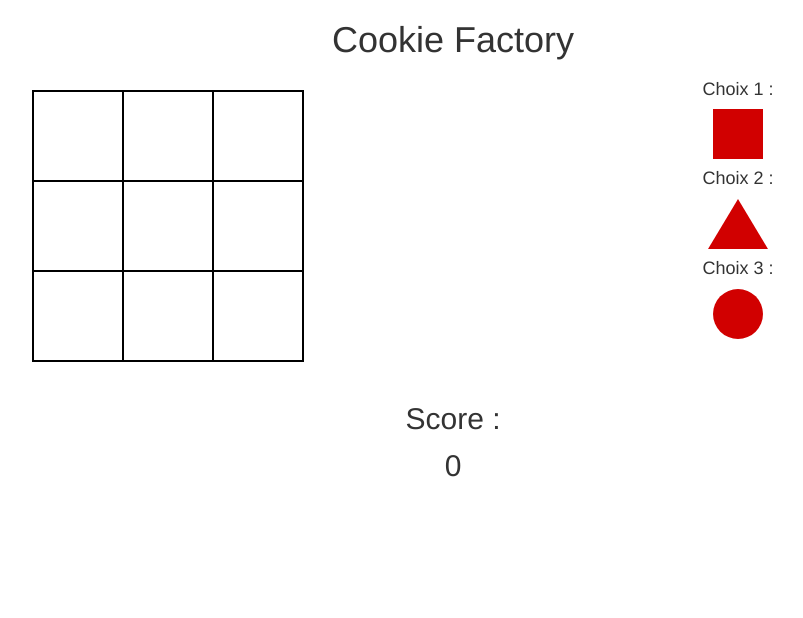
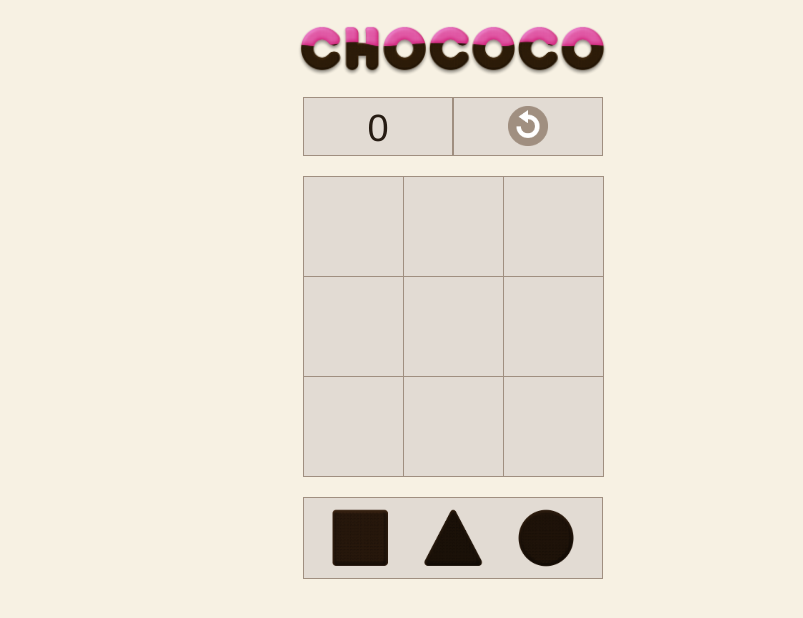
Before and after one commit to lauthieb/chococo, a website: page index.html in a window 1280 px wide. Shown: the whole page, without its empty margins (187-990 px from the left). Drawn offline with Linux system fonts and the light colour scheme.

Commit message:
Ajout design

```diff
--- a/index.html
+++ b/index.html
@@ -4,29 +4,27 @@
         <meta charset="UTF-8">
         <link rel="stylesheet" href="libraries/bootstrap/dist/css/bootstrap.css" charset="utf-8">
         <link rel="stylesheet" href="styles/main.css" charset="utf-8">
-        <title>Cookie Factory</title>
+        <title>Chococo</title>
     </head>
     <body>
         <div class="container">
-            <h1>Cookie Factory</h1>
-            <div class="raw">
-                <div class="col-xs-6">
-                    <table id="board"></table>
+            <div id="titre">
+                <img src="images/chococo.png" width="310">
+            </div>
+            <div id="menus">
+                <div id="menu1">
+                    <div id="score"></div>
                 </div>
-                <div class="col-xs-6">
-                    <h4>Choix 1 : </h4>
-                    <div id="choice1"></div>
-                    <h4>Choix 2 : </h4>
-                    <div id="choice2"></div>
-                    <h4>Choix 3 : </h4>
-                    <div id="choice3"></div>
+                <div id="menu2">
+                    <img src="images/replay.png" width="40" id="replay">
                 </div>
             </div>
-            <div class="raw">
-                <div class="col-xs-12">
-                    <h2>Score : </h2>
-                    <div id="score"></div>
-                </div>
+            <table id="board">
+            </table>
+            <div id="choices">
+                <div id="choice1"></div>
+                <div id="choice2"></div>
+                <div id="choice3"></div>
             </div>
         </div>
 
--- a/scripts/main.js
+++ b/scripts/main.js
@@ -14,12 +14,15 @@ function initBoard () {
             td.attr('id', i + '' + j);
             td.on('click', function() {
                 if (choice != null && idChoice != null && $(this).children().length == 0) {
-                    var shape = $('<div></div>');
+                    var shape = $('<img></img>');
                     shape.attr('class', choice);
+                    shape.attr('src', 'images/' + choice + '.png');
                     $(this).append(shape);
 
-                    var shape = $('<div></div>');
-                    shape.attr('class', randomizeShape());
+                    var shape = $('<img></img>');
+                    var randomShape = randomizeShape();
+                    shape.attr('class', randomShape);
+                    shape.attr('src', 'images/' + randomShape + '.png');
 
                     $(idChoice).find('>:first-child').remove();
                     $(idChoice).append(shape);
@@ -35,24 +38,30 @@ function initBoard () {
 }
 
 function initChoices () {
-    var shape1 = $('<div></div>');
-    shape1.attr('class', randomizeShape());
+    var shape1 = $('<img></img>');
+    var randomShape1 = randomizeShape();
+    shape1.attr('class', randomShape1);
+    shape1.attr('src', 'images/' + randomShape1 + '.png');
     $('#choice1').append(shape1);
     $('#choice1').on('click', function() {
         choice = $(this).find('>:first-child').attr('class');
         idChoice = '#choice1';
     });
 
-    var shape2 = $('<div></div>');
-    shape2.attr('class', randomizeShape());
+    var shape2 = $('<img></img>');
+    var randomShape2 = randomizeShape();
+    shape2.attr('class', randomShape2);
+    shape2.attr('src', 'images/' + randomShape2 + '.png');
     $('#choice2').append(shape2);
     $('#choice2').on('click', function() {
         choice = $(this).find('>:first-child').attr('class');
         idChoice = '#choice2';
     });
 
-    var shape3 = $('<div></div>');
-    shape3.attr('class', randomizeShape());
+    var shape3 = $('<img></img>');
+    var randomShape3 = randomizeShape();
+    shape3.attr('class', randomShape3);
+    shape3.attr('src', 'images/' + randomShape3 + '.png');
     $('#choice3').append(shape3);
     $('#choice3').on('click', function() {
         choice = $(this).find('>:first-child').attr('class');
--- a/scripts/shapes.js
+++ b/scripts/shapes.js
@@ -1,4 +1,4 @@
-var shapes = ['c-b', 's-b', 't-b', 'c-y', 's-y', 't-y', 'c-r', 's-r', 't-r'];
+var shapes = ['c-w', 's-w', 't-w', 'c-m', 's-m', 't-m', 'c-b', 's-b', 't-b'];
 
 function randomizeShape() {
     return shapes[Math.floor(Math.random()*shapes.length)];
--- a/styles/main.css
+++ b/styles/main.css
@@ -1,3 +1,7 @@
+body {
+    background-color: #f7f1e3;
+}
+
 .container {
     text-align: center;
 }
@@ -8,104 +12,129 @@ table {
 }
 
 td {
-    border: 2px solid black;
-    width: 90px;
-    height: 90px;
+    border: 1px solid #a08f80;
+    width: 100px;
+    background: #e2dbd3;
+    height: 100px;
+}
+
+#titre {
+    width: 310px;
+    margin: 22px auto;
+}
+
+#replay {
+    vertical-align: bottom;
+    margin-top: 8px;
+}
+
+#choices {
+    border: 1px solid #a08f80;
+    width: 300px;
+    margin: 0 auto;
+    display: table;
+    background: #e2dbd3;
+    padding: 10px;
+}
+
+#menus {
+    width: 300px;
+    margin: 0 auto;
+    display: table;
+}
+
+#menu1 {
+    border: 1px solid #a08f80;
+    width: 150px;
+    margin: 0 auto;
+    display: table-cell;
+    background: #e2dbd3;
+}
+
+#menu2 {
+    border: 1px solid #a08f80;
+    width: 150px;
+    margin: 0 auto;
+    display: table-cell;
+    background: #e2dbd3;
 }
 
 #choice1 {
     margin: 10px;
     cursor: pointer;
+    display: table-cell;
 }
 
 #choice2 {
     margin: 10px;
     cursor: pointer;
+    display: table-cell;
 }
 
 #choice3 {
     margin: 10px;
     cursor: pointer;
+    display: table-cell;
 }
 
 #score {
-    font-size: 30px;
+    color: #261c13;
+    font-size: 38px;
 }
 
-/* Blue */
+/* White */
+.c-w {
+	width: 60px;
+	height: 60px;
+    margin: 0 auto;
+}
+
+.s-w {
+    width: 60px;
+    height: 60px;
+    margin: 0 auto;
+}
+
+.t-w {
+    width: 60px;
+    height: 60px;
+    margin: 0 auto;
+}
+
+/* Maroon */
+.c-m {
+	width: 60px;
+	height: 60px;
+    margin: 0 auto;
+}
+
+.s-m {
+    width: 60px;
+    height: 60px;
+    margin: 0 auto;
+}
+
+.t-m {
+    width: 60px;
+    height: 60px;
+    margin: 0 auto;
+}
+
+/* Black */
 .c-b {
-	border-radius: 50%;
-	width: 50px;
-	height: 50px;
-    background: #5bc3ff;
+	width: 60px;
+	height: 60px;
     margin: 0 auto;
 }
 
 .s-b {
-    width: 50px;
-    height: 50px;
-    background: #5bc3ff;
+    width: 60px;
+	height: 60px;
     margin: 0 auto;
 }
 
 .t-b {
-    width: 0px;
-    height: 0px;
-    margin: 0 auto;
-    border-top: 0px solid transparent;
-    border-bottom: 50px solid #5bc3ff;
-    border-left: 30px solid transparent;
-    border-right: 30px solid transparent;
-}
-
-/* Yellow */
-.c-y {
-    border-radius: 50%;
-	width: 50px;
-	height: 50px;
-    background: #f4dc00;
+    width: 60px;
+    height: 60px;
     margin: 0 auto;
 }
-
-.s-y {
-    width: 50px;
-    height: 50px;
-    background: #f4dc00;
-    margin: 0 auto;
-}
-
-.t-y {
-    width: 0px;
-    height: 0px;
-    margin: 0 auto;
-    border-top: 0px solid transparent;
-    border-bottom: 50px solid #f4dc00;
-    border-left: 30px solid transparent;
-    border-right: 30px solid transparent;
-}
-
-/* Red */
-.c-r {
-    border-radius: 50%;
-	width: 50px;
-	height: 50px;
-    background: #d10000;
-    margin: 0 auto;
-}
-
-.s-r {
-    width: 50px;
-    height: 50px;
-    background: #d10000;
-    margin: 0 auto;
-}
-
-.t-r {
-    width: 0px;
-    height: 0px;
-    margin: 0 auto;
-    border-top: 0px solid transparent;
-    border-bottom: 50px solid #d10000;
-    border-left: 30px solid transparent;
-    border-right: 30px solid transparent;
-}
```
Also changed, not shown: images/c-b.png (added), images/c-m.png (added), images/c-w.png (added), images/chococo.png (added), images/replay.png (added), images/s-b.png (added), images/s-m.png (added), images/s-w.png (added), images/t-b.png (added), images/t-m.png (added), images/t-w.png (added), libraries/t-m.png (added), 1 other file.
